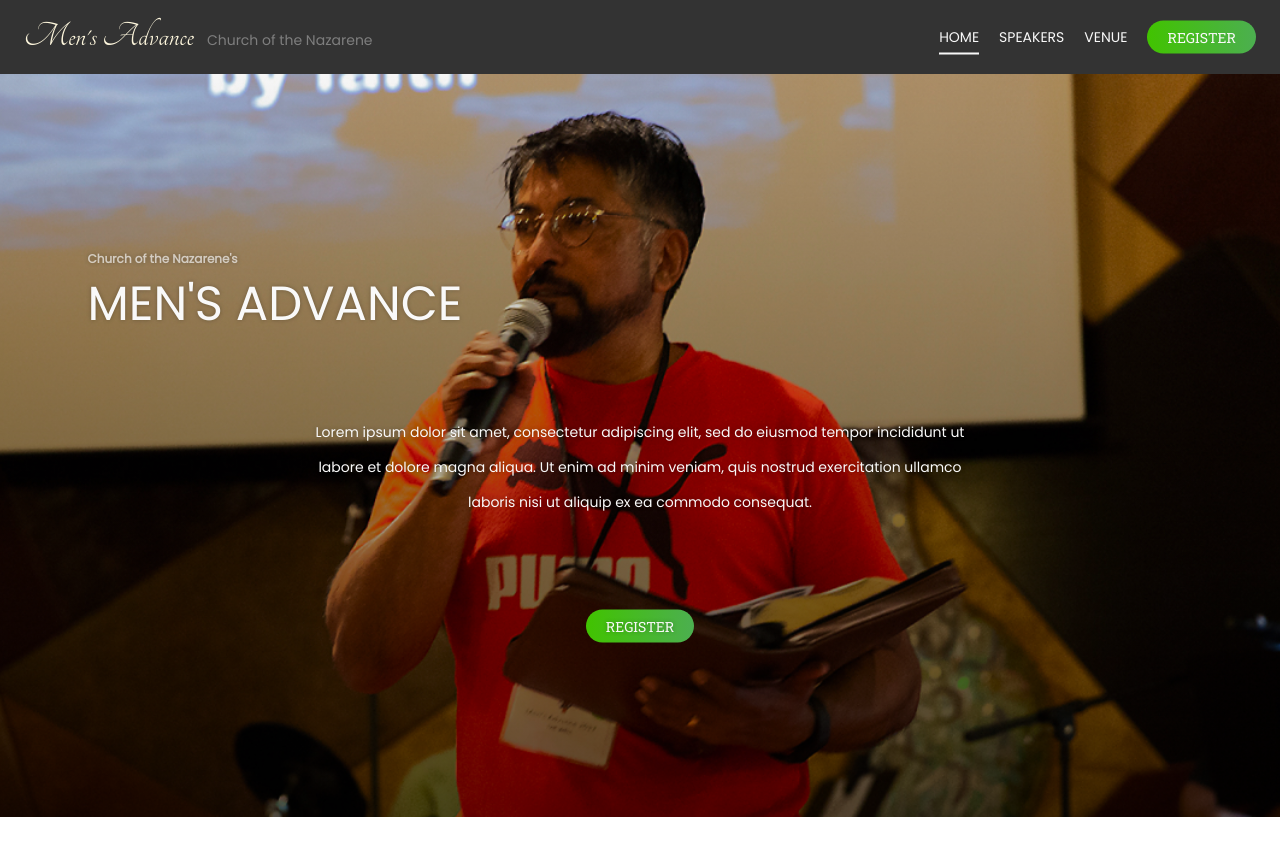
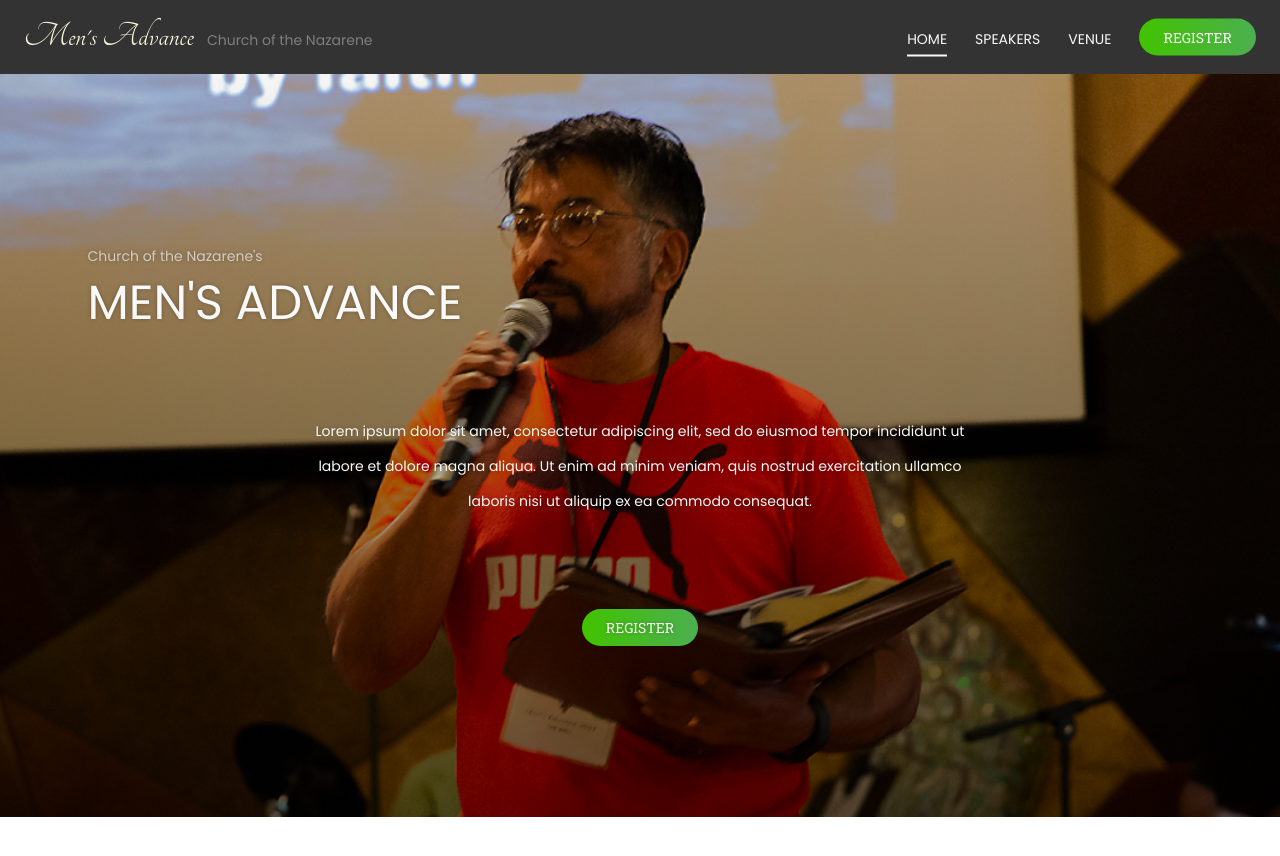
Before and after one commit to juliancoleman/mens-advance, a Jekyll site: the page built from index.html, in a window 1280 px wide. Shown: the top 856 px of the page. Built offline with Jekyll 4.4.1, drawn with Linux system fonts in a browser that asks for light colours.

Commit message:
removes :not for compatibility

```diff
--- a/_sass/components/header.scss
+++ b/_sass/components/header.scss
@@ -36,8 +36,8 @@
     font-size: 0.875rem;
 
     display: inline-block;
-    margin-left: 8px;
-    margin-right: 8px;
+    margin-left: 12px;
+    margin-right: 12px;
     padding: 7px 0;
     position: relative;
     text-decoration: none;
@@ -45,7 +45,6 @@
     top: 50%;
     transform: translateY(-50%);
 
-    &:not(.register-button) {
     &::after {
       content: "";
       position: absolute;
@@ -62,6 +61,9 @@
     &.active::after {
       width: 100%;
     }
+
+    &:last-of-type:hover::after {
+      width: 0;
     }
 
     &.register-button {
--- a/_sass/components/hero.scss
+++ b/_sass/components/hero.scss
@@ -32,7 +32,8 @@
 
   .hero-subtitle {
     color: rgba(249, 249, 249, 0.67);
-    font-size: 0.75rem;
+    font-size: 0.875rem;
+    font-weight: lighter;
   }
 
   .hero-title {
--- a/_sass/components/register-button.scss
+++ b/_sass/components/register-button.scss
@@ -2,13 +2,13 @@
 
 .register-button {
   background: linear-gradient(270deg, $green1 0%, $green2 100%);
-  border-radius: 17.5px;
+  border-radius: 19px;
   color: $white;
   font-family: $roboto-slab;
   font-size: 0.875rem;
 
   display: inline-block;
-  padding: 7px 20px;
+  padding: 9px 24px;
 
   text-decoration: none;
   text-transform: uppercase;
```
Lines whose indentation alone changed are shown as unchanged.
